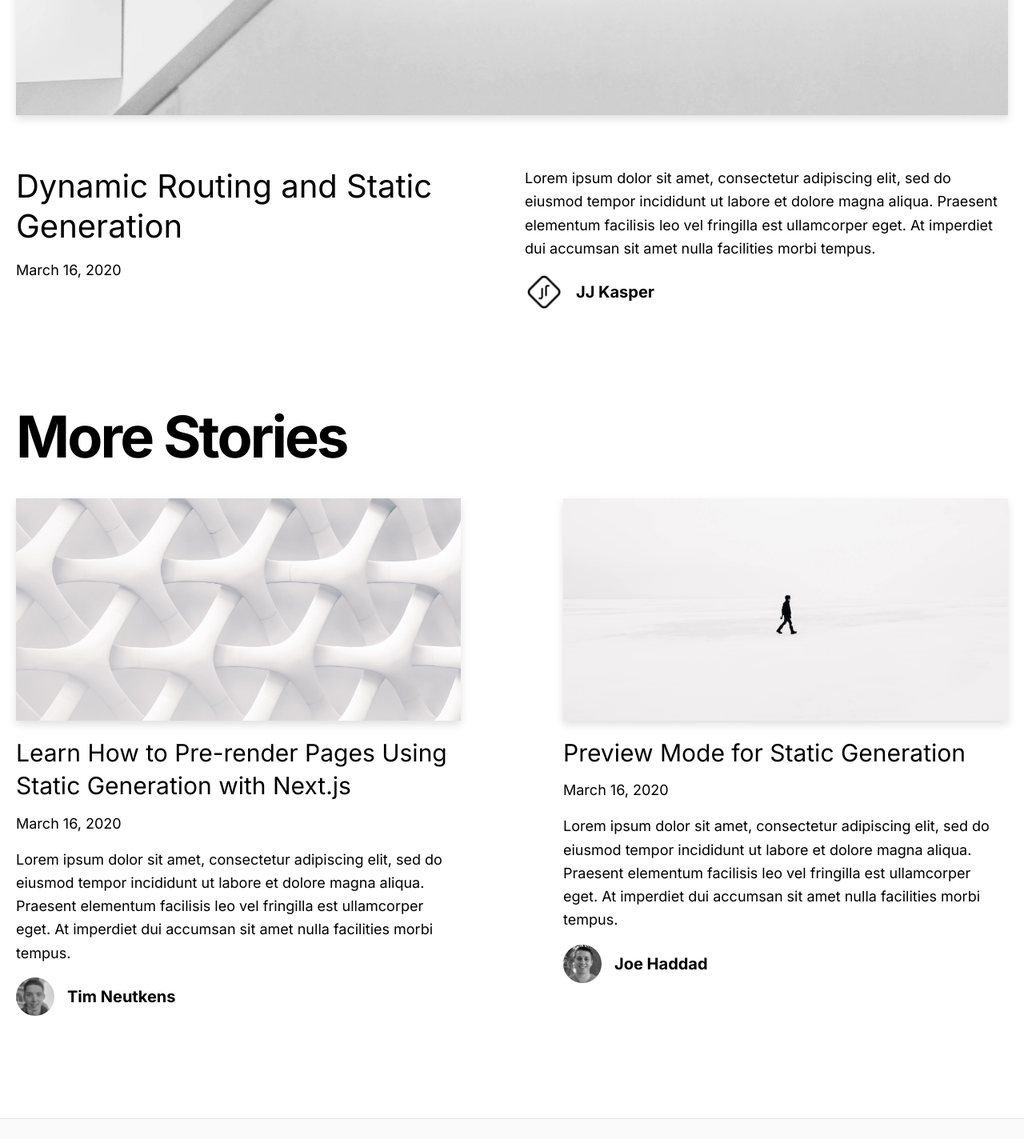
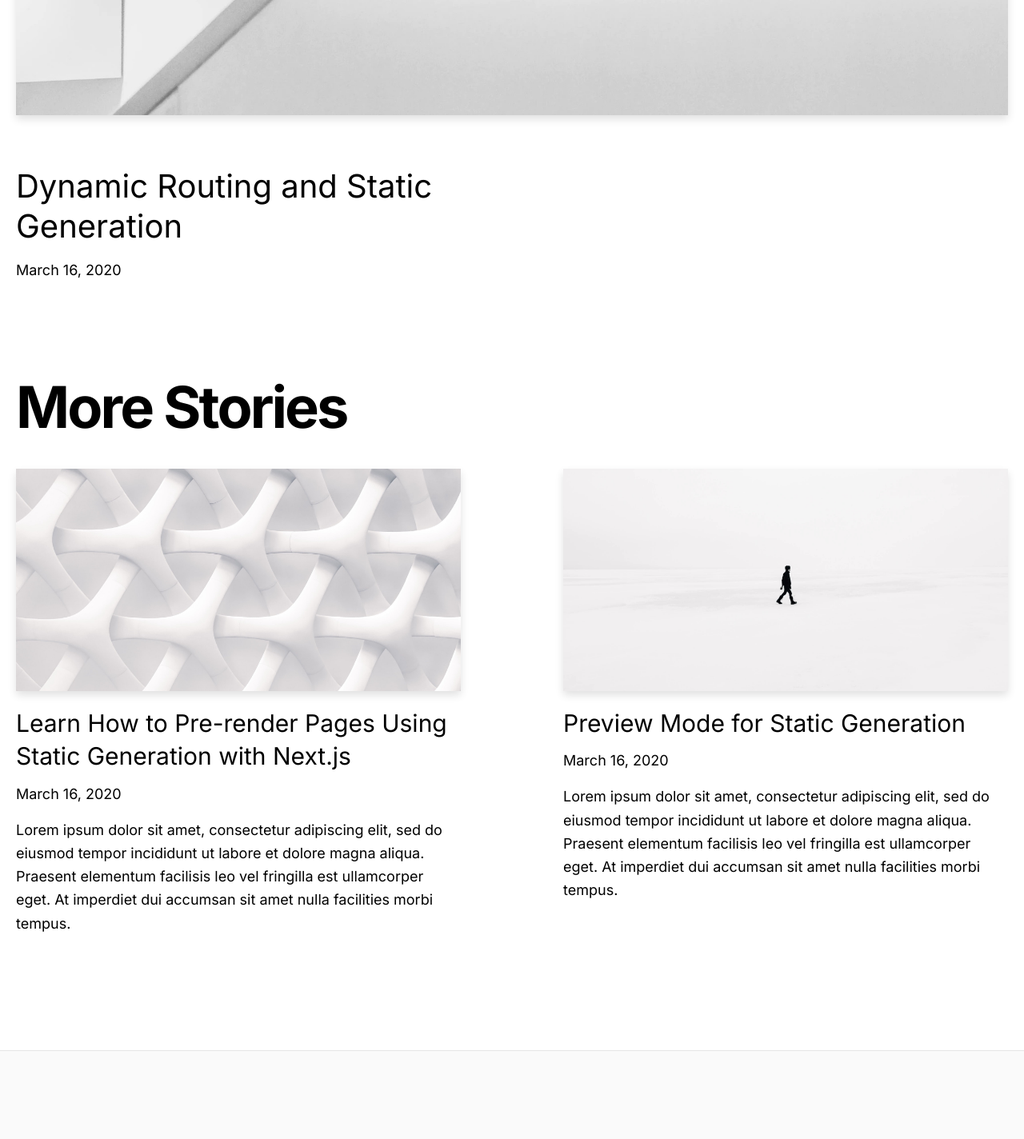
Before and after one commit to ericanastas/ericanastas.com, a Next.js app: page / in a window 1280 px wide. Shown: the part 713-2137 px from the top of the page at 80% size. Built offline with nearby package versions, Linux system fonts and the light colour scheme.

Commit message:
Removed author from post

```diff
--- a/_posts/dynamic-routing.md
+++ b/_posts/dynamic-routing.md
@@ -3,9 +3,6 @@ title: "Dynamic Routing and Static Generation"
 excerpt: "Lorem ipsum dolor sit amet, consectetur adipiscing elit, sed do eiusmod tempor incididunt ut labore et dolore magna aliqua. Praesent elementum facilisis leo vel fringilla est ullamcorper eget. At imperdiet dui accumsan sit amet nulla facilities morbi tempus."
 coverImage: "/assets/blog/dynamic-routing/cover.jpg"
 date: "2020-03-16T05:35:07.322Z"
-author:
-  name: JJ Kasper
-  picture: "/assets/blog/authors/jj.jpeg"
 ogImage:
   url: "/assets/blog/dynamic-routing/cover.jpg"
 ---
--- a/_posts/hello-world.md
+++ b/_posts/hello-world.md
@@ -3,9 +3,6 @@ title: "Learn How to Pre-render Pages Using Static Generation with Next.js"
 excerpt: "Lorem ipsum dolor sit amet, consectetur adipiscing elit, sed do eiusmod tempor incididunt ut labore et dolore magna aliqua. Praesent elementum facilisis leo vel fringilla est ullamcorper eget. At imperdiet dui accumsan sit amet nulla facilities morbi tempus."
 coverImage: "/assets/blog/hello-world/cover.jpg"
 date: "2020-03-16T05:35:07.322Z"
-author:
-  name: Tim Neutkens
-  picture: "/assets/blog/authors/tim.jpeg"
 ogImage:
   url: "/assets/blog/hello-world/cover.jpg"
 ---
--- a/_posts/preview.md
+++ b/_posts/preview.md
@@ -3,9 +3,7 @@ title: "Preview Mode for Static Generation"
 excerpt: "Lorem ipsum dolor sit amet, consectetur adipiscing elit, sed do eiusmod tempor incididunt ut labore et dolore magna aliqua. Praesent elementum facilisis leo vel fringilla est ullamcorper eget. At imperdiet dui accumsan sit amet nulla facilities morbi tempus."
 coverImage: "/assets/blog/preview/cover.jpg"
 date: "2020-03-16T05:35:07.322Z"
-author:
-  name: Joe Haddad
-  picture: "/assets/blog/authors/joe.jpeg"
+
 ogImage:
   url: "/assets/blog/preview/cover.jpg"
 ---
--- a/src/app/_components/hero-post.tsx
+++ b/src/app/_components/hero-post.tsx
@@ -1,6 +1,5 @@
 import Avatar from "@/app/_components/avatar";
 import CoverImage from "@/app/_components/cover-image";
-import { type Author } from "@/interfaces/author";
 import Link from "next/link";
 import DateFormatter from "./date-formatter";
 
@@ -9,18 +8,10 @@ type Props = {
   coverImage: string;
   date: string;
   excerpt: string;
-  author: Author;
   slug: string;
 };
 
-export function HeroPost({
-  title,
-  coverImage,
-  date,
-  excerpt,
-  author,
-  slug,
-}: Props) {
+export function HeroPost({ title, coverImage, date, excerpt, slug }: Props) {
   return (
     <section>
       <div className="mb-8 md:mb-16">
@@ -41,10 +32,6 @@ export function HeroPost({
             <DateFormatter dateString={date} />
           </div>
         </div>
-        <div>
-          <p className="text-lg leading-relaxed mb-4">{excerpt}</p>
-          <Avatar name={author.name} picture={author.picture} />
-        </div>
       </div>
     </section>
   );
--- a/src/app/_components/more-stories.tsx
+++ b/src/app/_components/more-stories.tsx
@@ -18,7 +18,6 @@ export function MoreStories({ posts }: Props) {
             title={post.title}
             coverImage={post.coverImage}
             date={post.date}
-            author={post.author}
             slug={post.slug}
             excerpt={post.excerpt}
           />
--- a/src/app/_components/post-header.tsx
+++ b/src/app/_components/post-header.tsx
@@ -1,30 +1,23 @@
-import Avatar from "./avatar";
 import CoverImage from "./cover-image";
 import DateFormatter from "./date-formatter";
 import { PostTitle } from "@/app/_components/post-title";
-import { type Author } from "@/interfaces/author";
 
 type Props = {
   title: string;
   coverImage: string;
   date: string;
-  author: Author;
 };
 
-export function PostHeader({ title, coverImage, date, author }: Props) {
+export function PostHeader({ title, coverImage, date }: Props) {
   return (
     <>
       <PostTitle>{title}</PostTitle>
-      <div className="hidden md:block md:mb-12">
-        <Avatar name={author.name} picture={author.picture} />
-      </div>
+      <div className="hidden md:block md:mb-12"></div>
       <div className="mb-8 md:mb-16 sm:mx-0">
         <CoverImage title={title} src={coverImage} />
       </div>
       <div className="max-w-2xl mx-auto">
-        <div className="block md:hidden mb-6">
-          <Avatar name={author.name} picture={author.picture} />
-        </div>
+        <div className="block md:hidden mb-6"></div>
         <div className="mb-6 text-lg">
           <DateFormatter dateString={date} />
         </div>
--- a/src/app/_components/post-preview.tsx
+++ b/src/app/_components/post-preview.tsx
@@ -1,4 +1,3 @@
-import { type Author } from "@/interfaces/author";
 import Link from "next/link";
 import Avatar from "./avatar";
 import CoverImage from "./cover-image";
@@ -9,18 +8,10 @@ type Props = {
   coverImage: string;
   date: string;
   excerpt: string;
-  author: Author;
   slug: string;
 };
 
-export function PostPreview({
-  title,
-  coverImage,
-  date,
-  excerpt,
-  author,
-  slug,
-}: Props) {
+export function PostPreview({ title, coverImage, date, excerpt, slug }: Props) {
   return (
     <div>
       <div className="mb-5">
@@ -39,7 +30,6 @@ export function PostPreview({
         <DateFormatter dateString={date} />
       </div>
       <p className="text-lg leading-relaxed mb-4">{excerpt}</p>
-      <Avatar name={author.name} picture={author.picture} />
     </div>
   );
 }
--- a/src/app/page.tsx
+++ b/src/app/page.tsx
@@ -19,7 +19,6 @@ export default function Index() {
           title={heroPost.title}
           coverImage={heroPost.coverImage}
           date={heroPost.date}
-          author={heroPost.author}
           slug={heroPost.slug}
           excerpt={heroPost.excerpt}
         />
--- a/src/app/posts/[slug]/page.tsx
+++ b/src/app/posts/[slug]/page.tsx
@@ -28,7 +28,6 @@ export default async function Post({ params }: Params) {
             title={post.title}
             coverImage={post.coverImage}
             date={post.date}
-            author={post.author}
           />
           <PostBody content={content} />
         </article>
--- a/src/interfaces/author.ts
+++ /dev/null
@@ -1,4 +0,0 @@
-export type Author = {
-  name: string;
-  picture: string;
-};
--- a/src/interfaces/post.ts
+++ b/src/interfaces/post.ts
@@ -1,11 +1,8 @@
-import { type Author } from "./author";
-
 export type Post = {
   slug: string;
   title: string;
   date: string;
   coverImage: string;
-  author: Author;
   excerpt: string;
   ogImage: {
     url: string;
```
